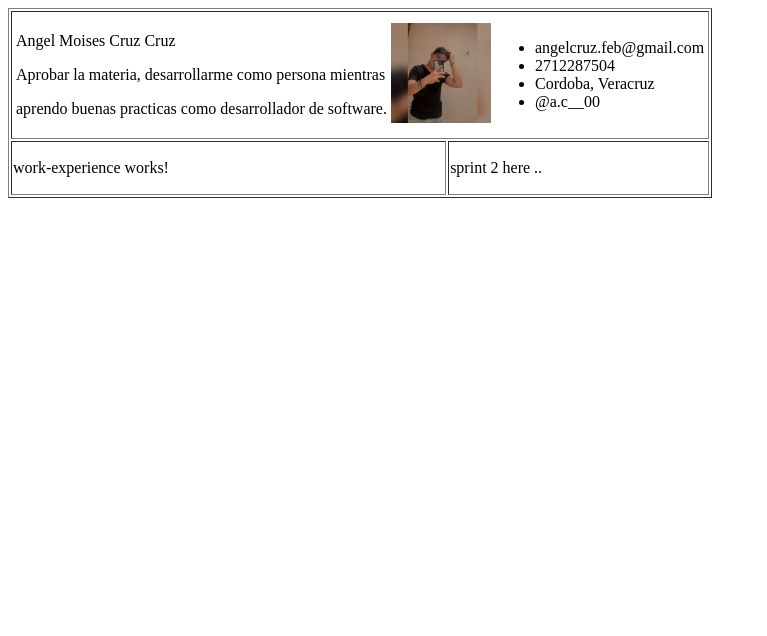
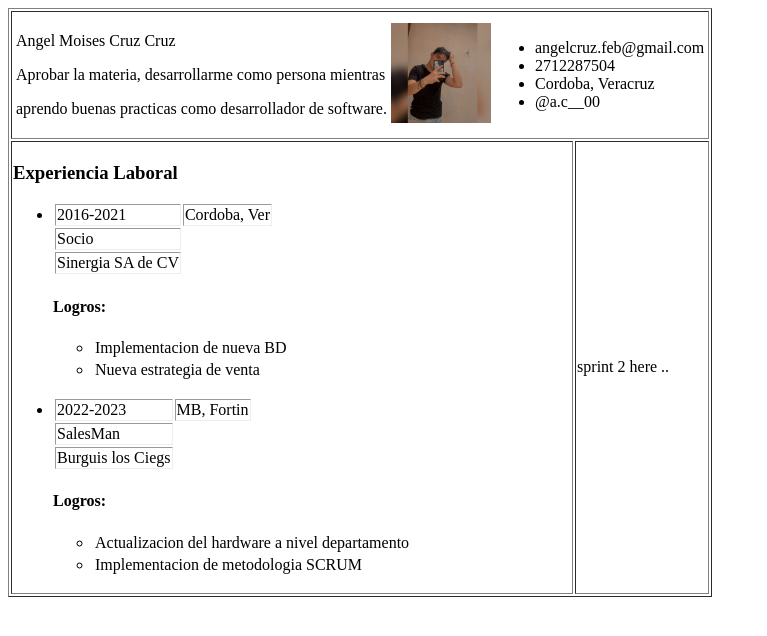
Before and after one commit to YoAngelCruz/YoAngelCruz.github.io, an Angular app: page / in a window 1280 px wide. Shown: the top 636 px of the page, without its empty margins (0-767 px from the left). Built offline with nearby package versions, Linux system fonts and the light colour scheme.

Commit message:
create work experience #3

```diff
--- a/src/app/work-experience/work-experience.component.html
+++ b/src/app/work-experience/work-experience.component.html
@@ -1 +1,26 @@
-<p>work-experience works!</p>
+<h3>Experiencia Laboral</h3>
+<ul *ngFor="let work of workExperience">
+    <li>
+        <tr>
+            <td>{{ work.fecha }} </td>
+            <td>{{ work.ubicacion }} </td>
+        </tr>
+        <tr>
+            <td>{{ work.puesto }}</td>
+        </tr>
+        <tr>
+            <td> {{ work.empresa }} </td>
+        </tr>
+        <h4>Logros:</h4>
+        <ul *ngFor="let logro of work.logros">
+            <li>
+                <tr>
+                    {{ logro.descripcion }}
+                </tr>
+            </li>
+        </ul>
+
+    </li>
+
+
+</ul>
--- a/src/app/work-experience/work-experience.component.ts
+++ b/src/app/work-experience/work-experience.component.ts
@@ -7,9 +7,39 @@ import { Component, OnInit } from '@angular/core';
 })
 export class WorkExperienceComponent implements OnInit {
 
+  workExperience : Array<any> = [];
   constructor() { }
 
   ngOnInit(): void {
+    let work1 = {
+      fecha : "2016-2021",
+      ubicacion : "Cordoba, Ver",
+      puesto : "Socio",
+      empresa : "Sinergia SA de CV",
+      logros : [
+          {descripcion: "Implementacion de nueva BD"},
+          {descripcion: "Nueva estrategia de venta"},
+
+      ]
+    };
+    let work2 = {
+      fecha : "2022-2023",
+      ubicacion : "MB, Fortin",
+      puesto : "SalesMan",
+      empresa : "Burguis los Ciegs",
+      logros : [
+        {descripcion: "Actualizacion del hardware a nivel departamento"},
+        {descripcion: "Implementacion de metodologia SCRUM"},
+
+    ]
+    };
+
+    this.workExperience.push(work1);
+    this.workExperience.push(work2);
+
+
+
+
   }
 
 }
```
